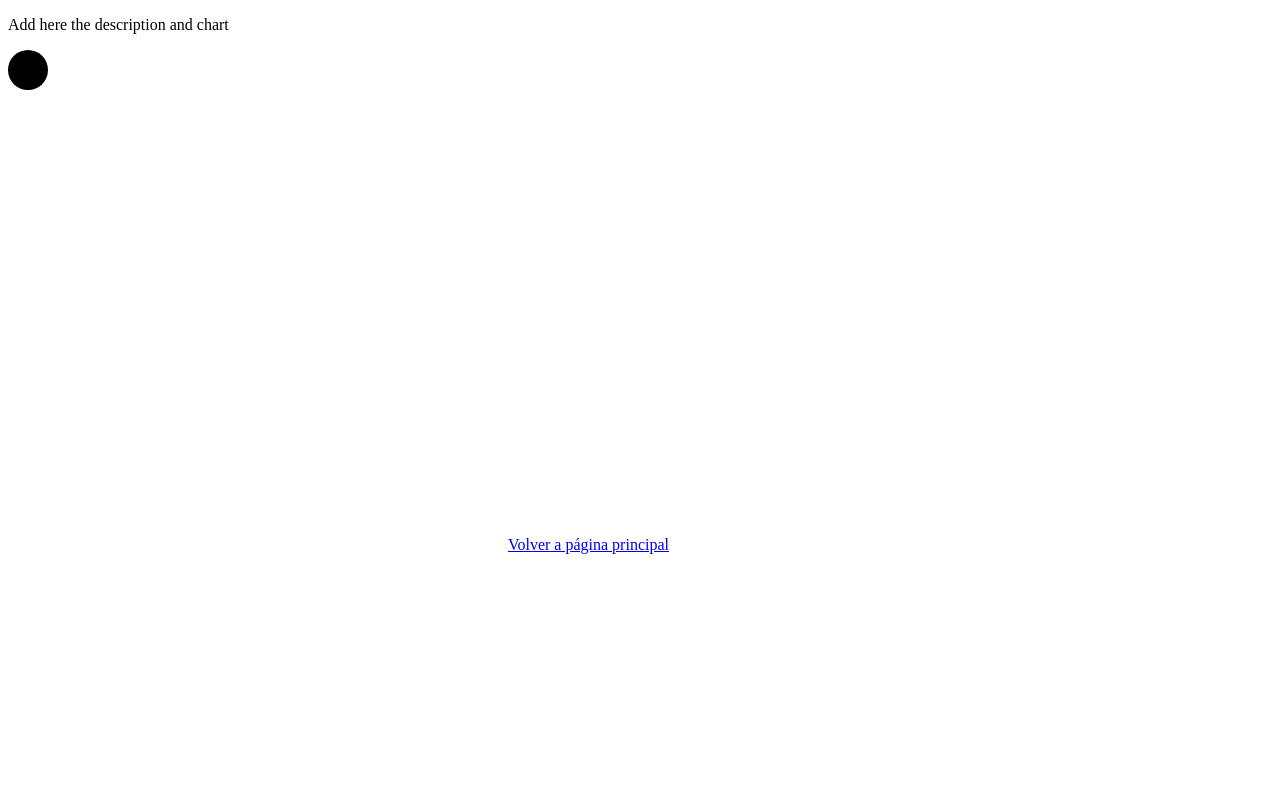
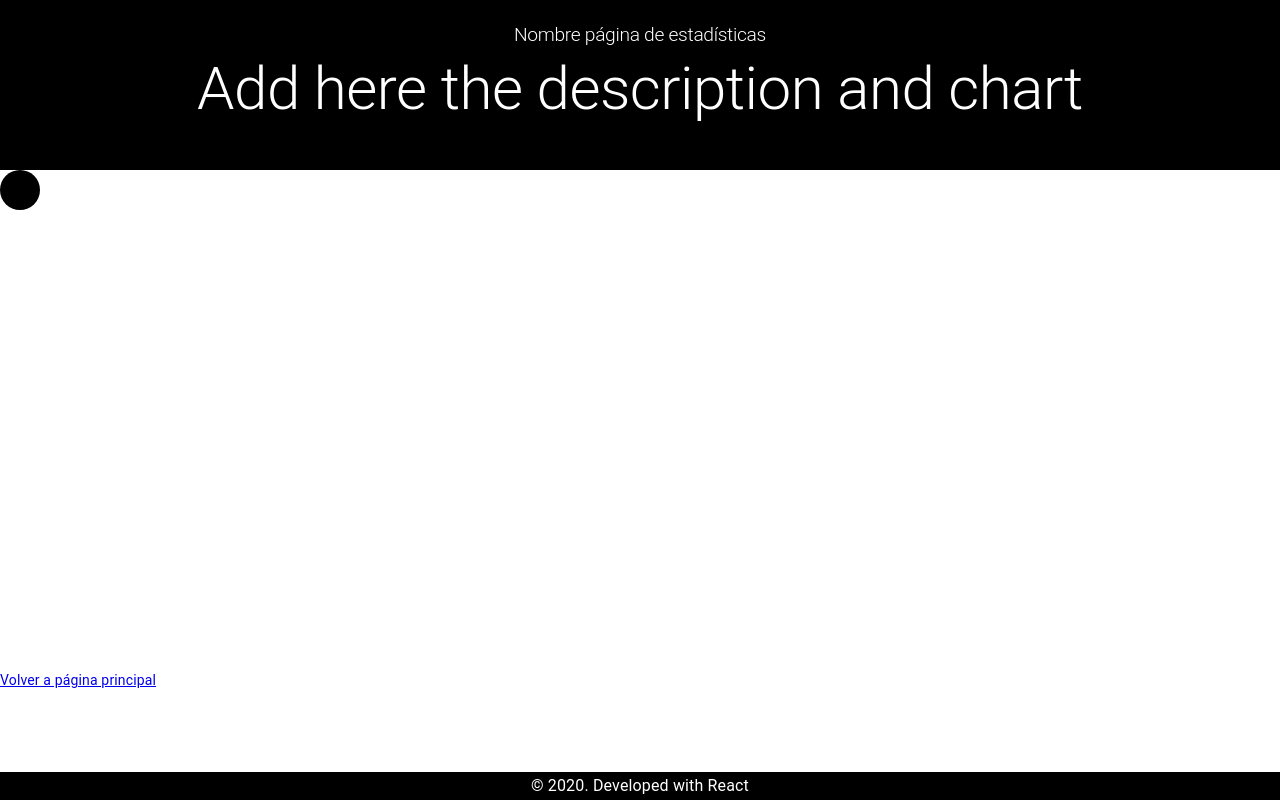
Before and after one commit to Lemoncode/charts, a Next.js app: page /espana-covid-marzo in a window 1280 px wide. Built offline with nearby package versions, Linux system fonts and the light colour scheme.

Commit message:
add basic layouts & header and footer components

```diff
--- /dev/null
+++ b/components/footer.component.tsx
@@ -0,0 +1,23 @@
+import * as React from "react";
+import { Typography } from "@material-ui/core";
+import { makeStyles, createStyles } from "@material-ui/core/styles";
+
+const useStyles = makeStyles(() =>
+  createStyles({
+    link: {
+      color: "grey",
+    },
+  })
+);
+
+interface Props {}
+
+export const FooterComponent = (props: Props) => {
+  const classes = useStyles(props);
+
+  return (
+    <Typography variant="subtitle1" component="p">
+      	&copy; 2020. Developed with React
+    </Typography>
+  );
+};
--- /dev/null
+++ b/components/header.component.tsx
@@ -0,0 +1,28 @@
+import * as React from "react";
+import { Typography } from "@material-ui/core";
+import { makeStyles, createStyles } from "@material-ui/core/styles";
+
+const useStyles = makeStyles(() =>
+  createStyles({
+    title: {
+      fontSize: `1.2rem`,
+    },
+  })
+);
+
+interface Props {}
+
+export const HeaderComponent = (props: Props) => {
+  const classes = useStyles(props);
+
+  return (
+    <Typography
+      variant="h1"
+      component="h1"
+      className={classes.title}
+      gutterBottom
+    >
+      Nombre página de estadísticas
+    </Typography>
+  );
+};
--- /dev/null
+++ b/components/index.ts
@@ -0,0 +1,2 @@
+export * from "./header.component";
+export * from "./footer.component";
--- /dev/null
+++ b/layouts/body.layout.tsx
@@ -0,0 +1,37 @@
+import * as React from "react";
+import { CssBaseline, Container } from "@material-ui/core";
+import { makeStyles, createStyles, Theme } from "@material-ui/core/styles";
+
+const useStyles = makeStyles((theme: Theme) =>
+  createStyles({
+    root: {
+      margin: 0,
+      padding: 0,
+      width: `100vw`,
+      maxWidth: `100%`,
+      height: `100vh`,
+      backgroundColor: "white",
+      display: "flex",
+      flexDirection: "column",
+      justifyContent: "space-between",
+      alignItems: "stretch"
+    }
+  })
+);
+
+interface Props {
+  children: any;
+}
+
+export const BodyLayout = (props: Props) => {
+  const classes = useStyles(props);
+
+  return (
+    <React.Fragment>
+      <CssBaseline />
+      <Container className={classes.root}>
+        {props.children}
+      </Container>
+    </React.Fragment>
+  );
+};
--- /dev/null
+++ b/layouts/footer.layout.tsx
@@ -0,0 +1,32 @@
+import * as React from "react";
+import { makeStyles, createStyles } from "@material-ui/core/styles";
+
+const useStyles = makeStyles(() =>
+  createStyles({
+    footer: {
+      backgroundColor: "black",
+      color: "white",
+      display: "flex",
+      flexDirection: "row",
+      justifyContent: "center",
+      alignItems: "center"
+    },
+    link: {
+      color: "grey",
+    }
+  })
+);
+
+interface Props {
+  children: any
+}
+
+export const FooterLayout = (props: Props) => {
+  const classes = useStyles(props);
+
+  return (
+    <footer className={classes.footer}>
+      {props.children}
+    </footer>
+  );
+};
--- /dev/null
+++ b/layouts/header.layout.tsx
@@ -0,0 +1,27 @@
+import * as React from "react";
+import { makeStyles, createStyles } from "@material-ui/core/styles";
+
+const useStyles = makeStyles(() =>
+  createStyles({
+    header: {
+      padding: `1.5rem`,
+      textAlign: "center",
+      backgroundColor: "black",
+      color: "white",
+    },
+  })
+);
+
+interface Props {
+  children: any;
+}
+
+export const HeaderLayout = (props: Props) => {
+  const classes = useStyles(props);
+
+  return (
+    <header className={classes.header}>
+      {props.children}
+    </header>
+  );
+};
--- /dev/null
+++ b/layouts/index.ts
@@ -0,0 +1,4 @@
+export * from "./body.layout";
+export * from "./header.layout"
+export * from "./main.layout";
+export * from "./footer.layout";
--- /dev/null
+++ b/layouts/main.layout.tsx
@@ -0,0 +1,30 @@
+import * as React from "react";
+import { makeStyles, createStyles, Theme } from "@material-ui/core/styles";
+
+const useStyles = makeStyles((theme: Theme) =>
+  createStyles({
+    main: {
+      backgroundColor: "white",
+      color: "black",
+      display: "flex",
+      flexDirection: "column",
+      justifyContent: "flex-start",
+      alignContent: "stretch",
+      flexGrow: 1
+    }
+  })
+);
+
+interface Props {
+  children: any
+}
+
+export const MainLayout = (props: Props) => {
+  const classes = useStyles(props);
+
+  return (
+    <main className={classes.main}>
+      {props.children}
+    </main>
+  );
+};
--- a/pages/espana-covid-marzo.tsx
+++ b/pages/espana-covid-marzo.tsx
@@ -1,6 +1,9 @@
 import * as React from "react";
 import Link from "next/link";
 import * as d3 from "d3";
+import { HeaderLayout, BodyLayout, MainLayout, FooterLayout } from "../layouts";
+import { HeaderComponent, FooterComponent } from "../components";
+import { Typography } from "@material-ui/core";
 
 export default function SpainCovidChart() {
   const refSvgDomNode = React.useRef<SVGSVGElement>(null);
@@ -18,9 +21,14 @@ export default function SpainCovidChart() {
   }, []);
 
   return (
-    <div>
-      <p>Add here the description and chart</p>
-
+    <BodyLayout>
+      <HeaderLayout>
+        <HeaderComponent />
+        <Typography variant="h2" component="h2" gutterBottom>
+          Add here the description and chart
+        </Typography>
+      </HeaderLayout>
+      <MainLayout>
         <svg
           ref={(node) => (refSvgDomNode.current = node)}
           width="500"
@@ -29,6 +37,10 @@ export default function SpainCovidChart() {
         <Link href="/index">
           <a>Volver a página principal</a>
         </Link>
-    </div>
+      </MainLayout>
+      <FooterLayout>
+        <FooterComponent />
+      </FooterLayout>
+    </BodyLayout>
   );
 }
```
Also changed, not shown: pages/index.tsx (+17 -6 lines). Lines whose indentation alone changed are shown as unchanged.
